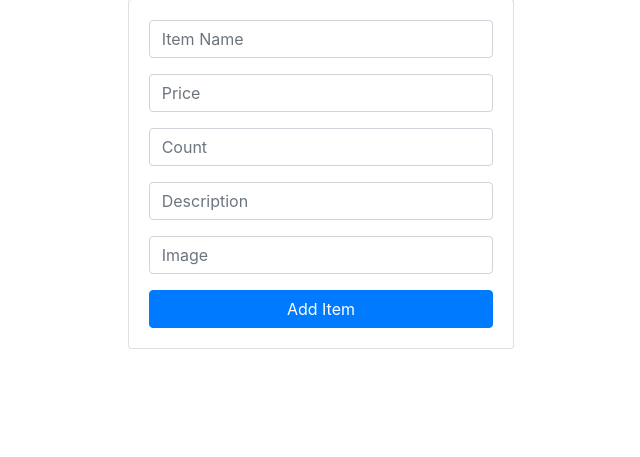
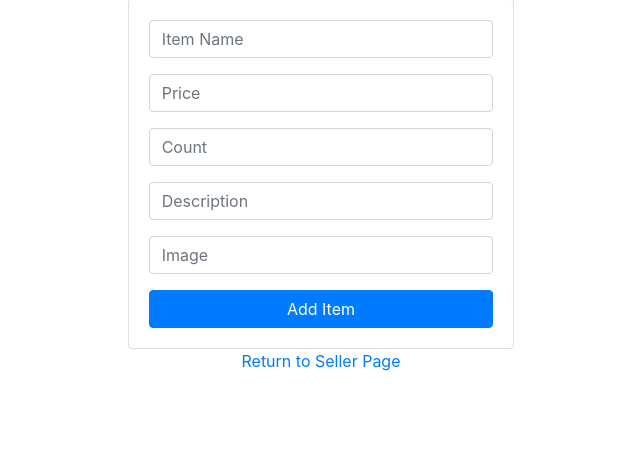
Before and after one commit to blossommojekwu/bazar.github.io, a Flask app: page /additemspage in a window 1280 px wide. Shown: the part 99-556 px from the top of the page, without its empty margins (319-959 px from the left). Run offline with Flask 2, Linux system fonts and the light colour scheme; the visitor is signed in with stand-in values (Sample User, id 1); parts of the project's set-up code (start-up, migrations or seed data) failed here and were passed over; some libraries are stand-ins or nearby versions.

```diff
--- a/templates/additems.html
+++ b/templates/additems.html
@@ -34,5 +34,6 @@
     </form>
   </div>
 </div>
+<a href="{{ url_for('seller')}}">Return to Seller Page</a>
 </center>
 {% endblock %}
```
